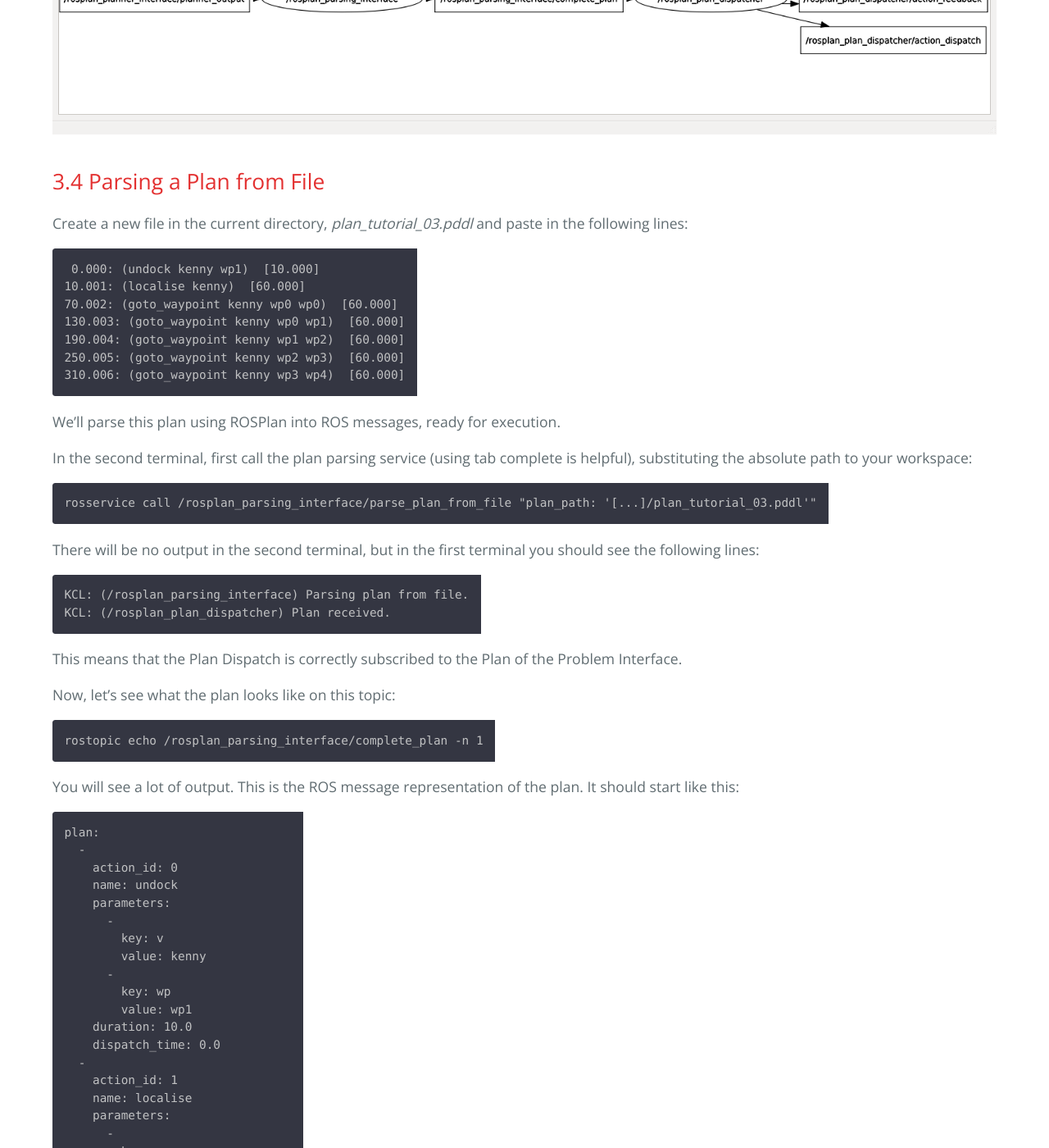
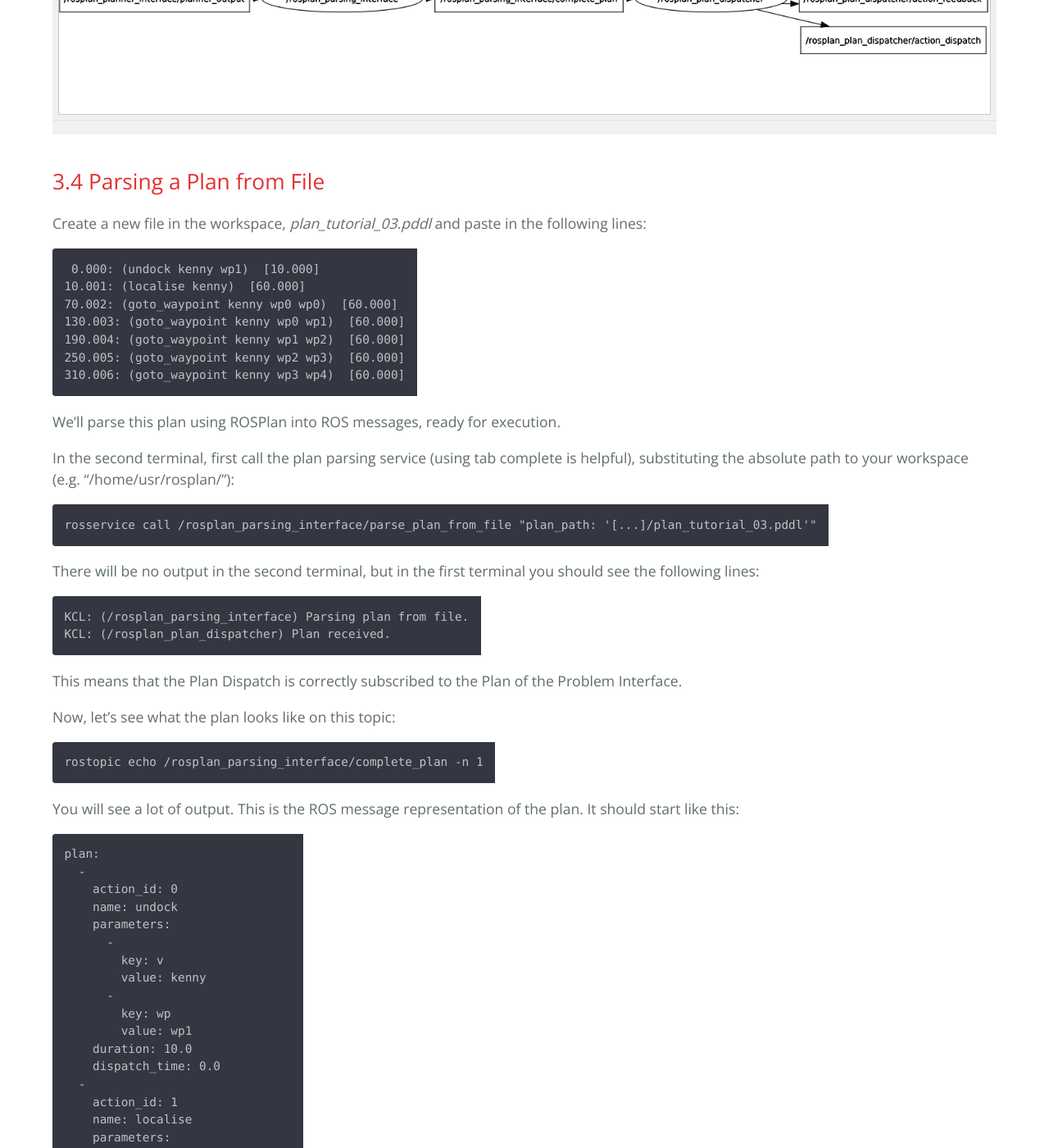
Before and after one commit to KCL-Planning/ROSPlan, a Jekyll site: the page built from _tutorials/tutorial_03.md, in a window 1280 px wide and 1400 px high, scrolled down 3459 px. Shown: the whole window at 82% size. Built offline with Jekyll 4.4.1, drawn with Linux system fonts in a browser that asks for light colours; some of the changed text lies outside the part shown.

Commit message:
Update tutorial_03.md

````diff
--- a/_tutorials/tutorial_03.md
+++ b/_tutorials/tutorial_03.md
@@ -125,7 +125,7 @@ To view the nodes, open a second terminal and launch **rqt**, and select the *In
 
 ## 3.4 Parsing a Plan from File
 
-Create a new file in the current directory, *plan_tutorial_03.pddl* and paste in the following lines:
+Create a new file in the workspace, *plan_tutorial_03.pddl* and paste in the following lines:
 
 ```
  0.000: (undock kenny wp1)  [10.000]
@@ -139,7 +139,7 @@ Create a new file in the current directory, *plan_tutorial_03.pddl* and paste in
 
 We'll parse this plan using ROSPlan into ROS messages, ready for execution.
 
-In the second terminal, first call the plan parsing service (using tab complete is helpful), substituting the absolute path to your workspace:
+In the second terminal, first call the plan parsing service (using tab complete is helpful), substituting the absolute path to your workspace (e.g. "/home/usr/rosplan/"):
 
 ```
 rosservice call /rosplan_parsing_interface/parse_plan_from_file "plan_path: '[...]/plan_tutorial_03.pddl'"
````
Also changed, not shown: other parts of _tutorials/tutorial_03.md (+3 -3 lines).
